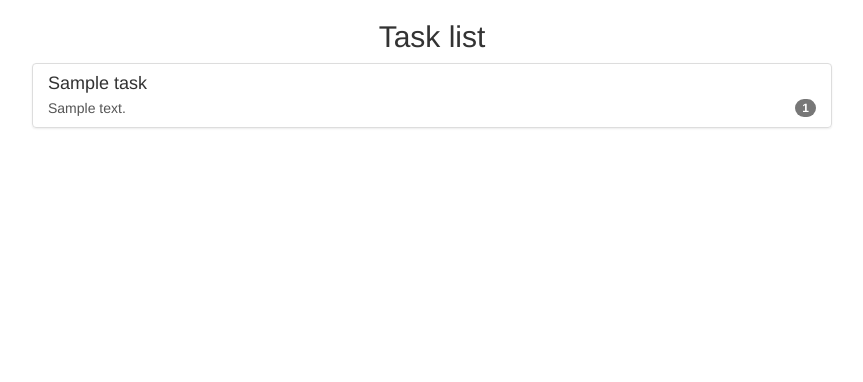
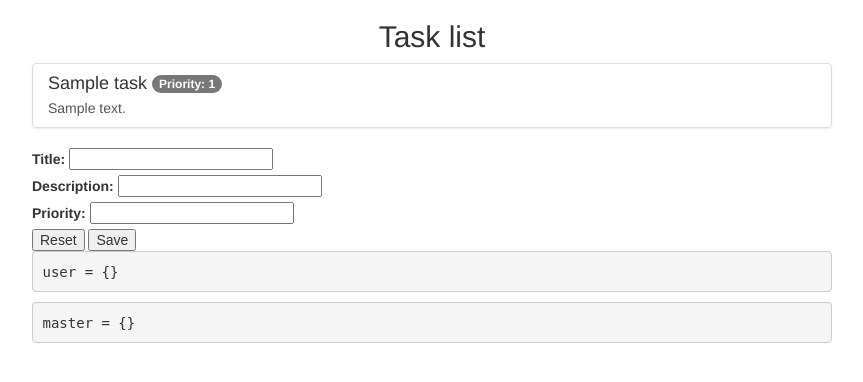
Before and after one commit to maxbogus/tasks_queue, a Flask app: page / in a window 1280 px wide. Shown: the top 382 px of the page, without its empty margins (208-1071 px from the left). Run offline with Flask 2, Linux system fonts and the light colour scheme; tables that the repository leaves empty hold one stand-in row (values such as "Sample post"); some libraries are stand-ins or nearby versions.

Commit message:
* added form for submission; * added controller for submission.

```diff
--- a/cyclone.py
+++ b/cyclone.py
@@ -19,4 +19,5 @@ application = Application([
 
 if __name__ == "__main__":
     application.listen(3000)
+    application.debug = True
     IOLoop.instance().start()
--- a/static/js/app.js
+++ b/static/js/app.js
@@ -35,3 +35,17 @@ app.controller('AngularJSCtrl', function ($scope, $http, $timeout) {
     $scope.intervalFunction();
 
 });
+
+app.controller('TaskController', function ($scope, $http, $timeout) {
+    $scope.master = {};
+
+    $scope.update = function (user) {
+        $scope.master = angular.copy(user);
+    };
+
+    $scope.reset = function () {
+        $scope.user = angular.copy($scope.master);
+    };
+
+    $scope.reset();
+});
--- a/templates/index.html
+++ b/templates/index.html
@@ -18,9 +18,11 @@
 </head>
 <body ng-app="tasks">
 
-<div class="container" ng-controller="AngularJSCtrl">
+<div class="container">
     <div class="row">
         <h2 class="text-center"> Task list </h2>
+    </div>
+    <div class="row" ng-controller="AngularJSCtrl">
         <div ng-if="null !== error" class="alert alert-danger alert-dismissible" role="alert">
             <button type="button" class="close" data-dismiss="alert" aria-label="Close"><span
                     aria-hidden="true">&times;</span></button>
@@ -28,12 +30,25 @@
         </div>
         <div class="list-group">
             <a href="#" class="list-group-item" ng-repeat="task in data">
-                <h4 class="list-group-item-heading">{{ '{{ task.title}}' }}</h4><span class="badge text-right">{{ '{{ task.priority}}' }}</span>
+                <h4 class="list-group-item-heading">{{ '{{ task.title}}' }} <span class="badge text-right">Priority: {{ '{{ task.priority}}' }}</span>
+                </h4>
                 <p class="list-group-item-text">{{ '{{ task.description}}' }}</p>
             </a>
         </div>
     </div>
+    <div class="row">
+        <div ng-controller="TaskController">
+            <form novalidate class="simple-form">
+                <label>Title: <input type="text" ng-model="user.title"/></label><br/>
+                <label>Description: <input type="text" ng-model="user.description"/></label><br/>
+                <label>Priority: <input type="text" ng-model="user.priority"/></label><br/>
+                <input type="button" ng-click="reset()" value="Reset"/>
+                <input type="submit" ng-click="update(user)" value="Save"/>
+            </form>
+            <pre>user = {{ '{{user | json}}' }}</pre>
+            <pre>master = {{ '{{master | json}}' }}</pre>
+        </div>
+    </div>
 </div>
-
 </body>
 </html>
```
